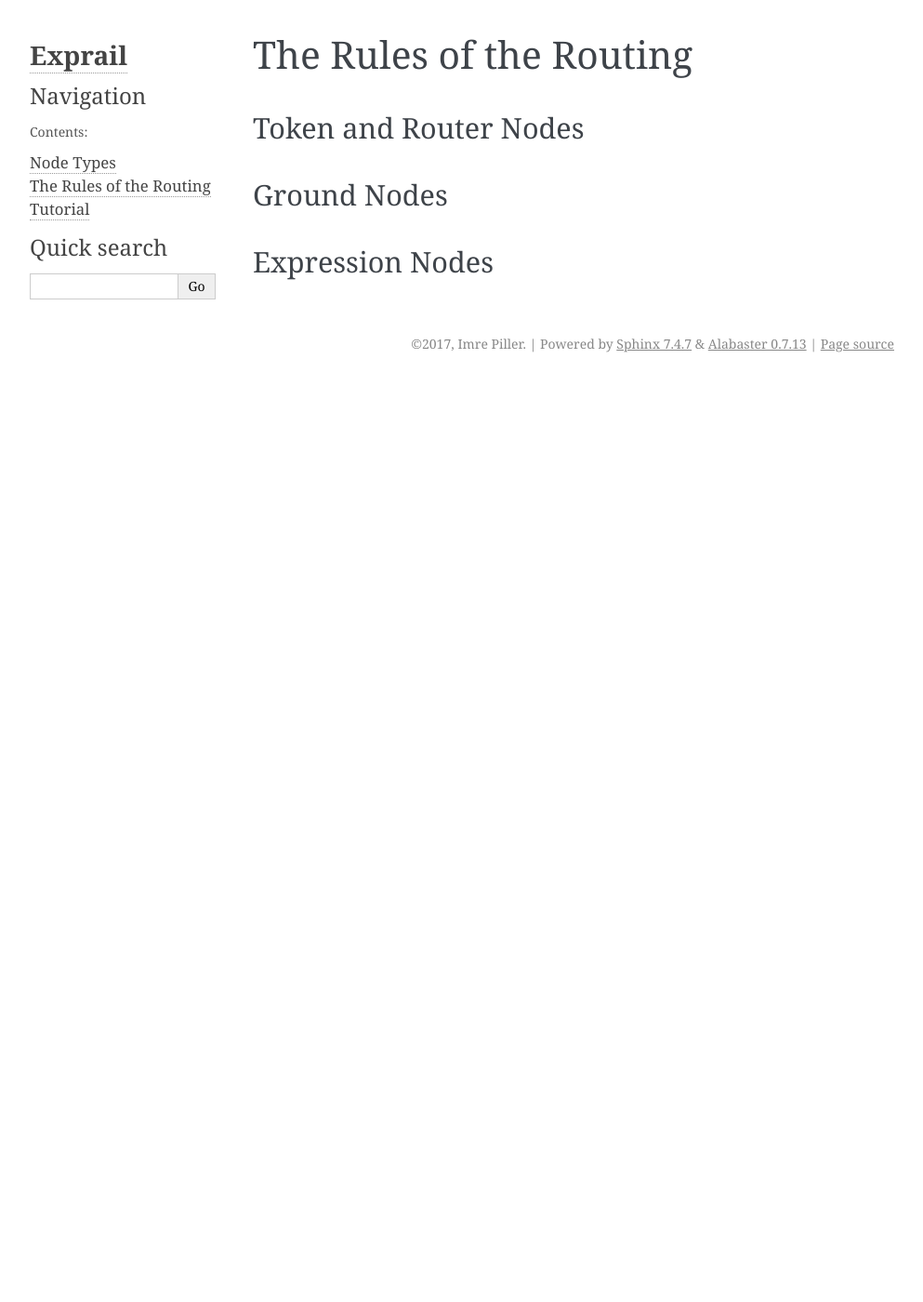
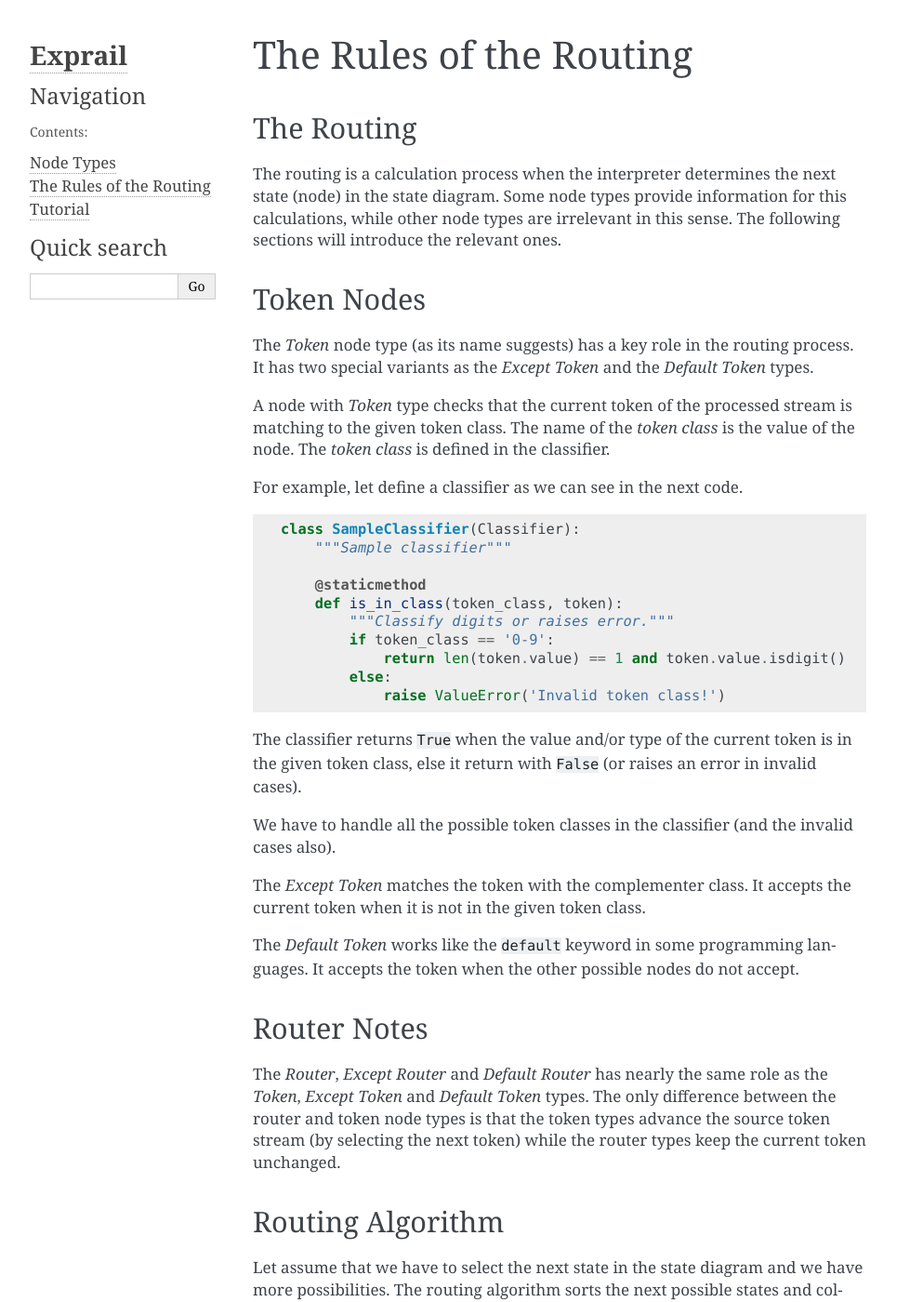
Before and after one commit to piller-imre/exprail-python, a Sphinx documentation site: the page built from docs/pages/routing.rst, in a window 1280 px wide and 1400 px high. Shown: the whole window at 93% size, without its empty margins (148-1141 px from the left). Built offline with Sphinx 7.4.7, drawn with Linux system fonts in a browser that asks for light colours; some of the changed text lies outside the part shown.

Commit message:
Documentation draft for the routing rules

```diff
--- a/docs/index.rst
+++ b/docs/index.rst
@@ -6,7 +6,7 @@ The *Exprail* is a modeling method and the set of software utils for helping the
 * grammars by syntax diagrams (also called *railroad* diagrams),
 * behaviors and application logics by state diagrams or decision trees.
 
-In fact, the library is a special kind of parser generators which interprets directly the state transition graph.
+In fact, the library is a special kind of parser generator which interprets directly the state transition graph.
 There are various advantages of this approach.
 
 * The visual representation is more convenient than the textual one in most cases.
--- a/docs/pages/routing.rst
+++ b/docs/pages/routing.rst
@@ -1,11 +1,75 @@
 The Rules of the Routing
 ========================
 
-Token and Router Nodes
-----------------------
+The Routing
+-----------
+
+The routing is a calculation process when the interpreter determines the next state (node) in the state diagram. Some node types provide information for this calculations, while other node types are irrelevant in this sense. The following sections will introduce the relevant ones.
+
+
+Token Nodes
+-----------
+
+The *Token* node type (as its name suggests) has a key role in the routing process. It has two special variants as the *Except Token* and the *Default Token* types.
+
+A node with *Token* type checks that the current token of the processed stream is matching to the given token class. The name of the *token class* is the value of the node. The *token class* is defined in the classifier.
+
+For example, let define a classifier as we can see in the next code.
+
+.. code-block:: python
+
+    class SampleClassifier(Classifier):
+        """Sample classifier"""
+
+        @staticmethod
+        def is_in_class(token_class, token):
+            """Classify digits or raises error."""
+            if token_class == '0-9':
+                return len(token.value) == 1 and token.value.isdigit()
+            else:
+                raise ValueError('Invalid token class!')
+
+
+The classifier returns ``True`` when the value and/or type of the current token is in the given token class, else it return with ``False`` (or raises an error in invalid cases).
+
+We have to handle all the possible token classes in the classifier (and the invalid cases also).
+
+The *Except Token* matches the token with the complementer class. It accepts the current token when it is not in the given token class.
+
+The *Default Token* works like the ``default`` keyword in some programming languages. It accepts the token when the other possible nodes do not accept.
+
+
+Router Notes
+------------
+
+The *Router*, *Except Router* and *Default Router* has nearly the same role as the *Token*, *Except Token* and *Default Token* types. The only difference between the router and token node types is that the token types advance the source token stream (by selecting the next token) while the router types keep the current token unchanged.
+
+
+Routing Algorithm
+-----------------
+
+Let assume that we have to select the next state in the state diagram and we have more possibilities. The routing algorithm sorts the next possible states and collects the set of the reachable routing nodes. After, it tries to match the current token with all the reached nodes.
+
+It distinguish two types of the reached states:
+
+* *matching states*: states which accept the token,
+* *default states*: states which will be accepted when there is no matching state.
+
+The algoritm uses the following heuristic.
+
+* When there is exactly one matching state, it will return with this state.
+* When there is no matching state but there are exactly one default state, it will return with this state.
+* When there is no matching or default state, it try to find the ground node.
+* In other cases it raises an error, because there is no possible next state.
+
 
 Ground Nodes
 ------------
 
+The ground node is optional, but must be unique when given in the expression. Its purpuse is to catch the cases which cannot be handled by the explicit routes in the syntax diagram.
+
+
 Expression Nodes
 ----------------
+
+The nodes with *Expression* type require special consideration. The routing resolves the embedded expression.
```
